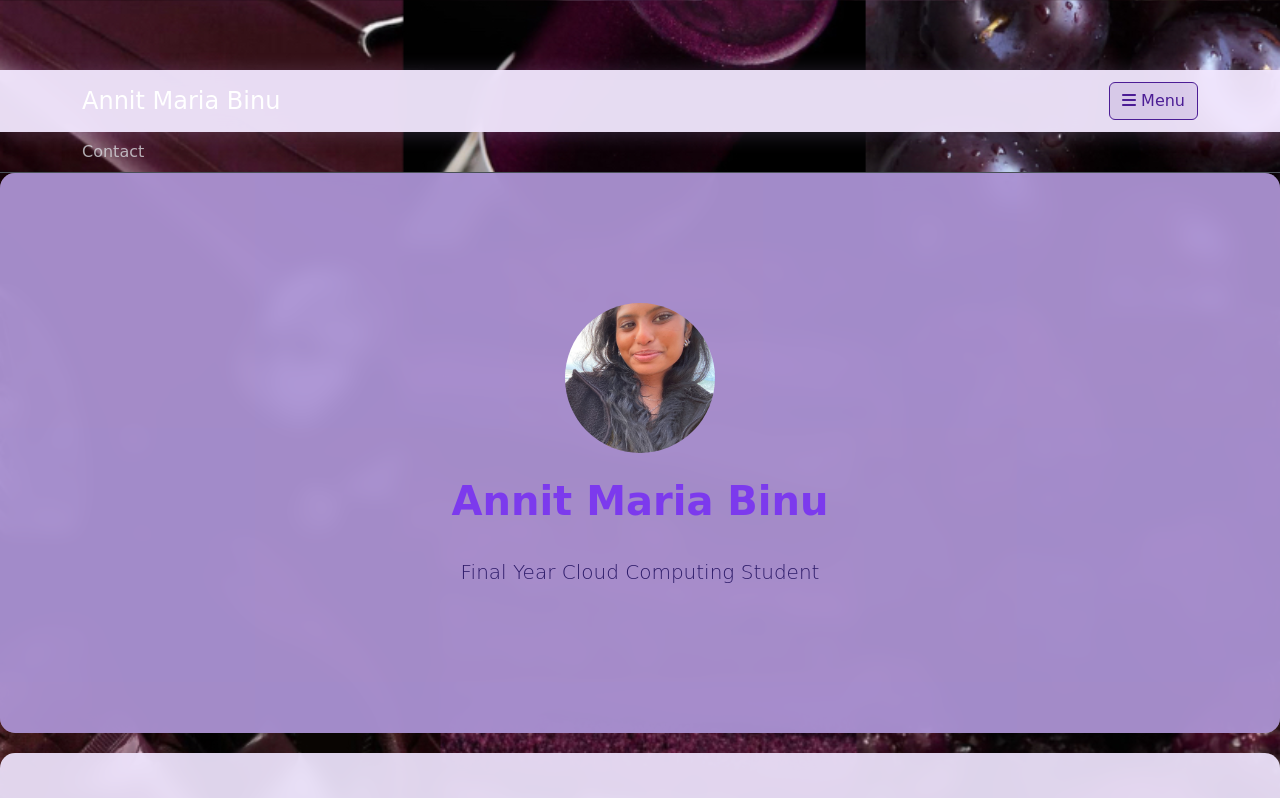
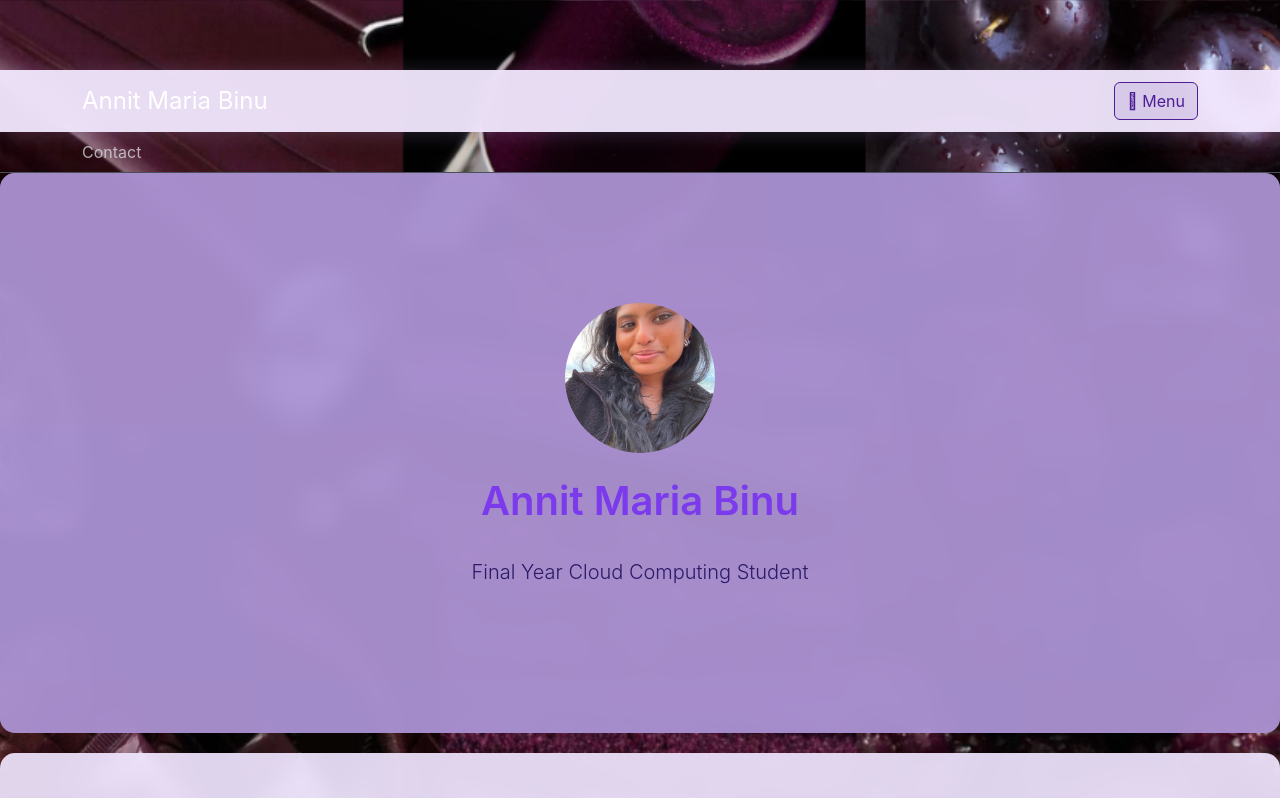
Before and after one commit to x00204724/Portfolio_CA2, a plain HTML site: page index.html in a window 1280 px wide. Shown: the top 798 px of the page. Drawn offline with nearby package versions, Linux system fonts and the light colour scheme.

Commit message:
Force system fonts on all devices

```diff
--- a/style.css
+++ b/style.css
@@ -2,8 +2,12 @@
 body {
     background: url('images/hero-bg2.jpg.jpeg') center/cover fixed;
     scroll-behavior: smooth;
-    font-family: 'Kalam', cursive, sans-serif;
+    font-family: -apple-system, BlinkMacSystemFont, 'Segoe UI', Roboto, 'Helvetica Neue', Arial, sans-serif;
     padding-top: 70px;
+}
+
+* {
+    font-family: -apple-system, BlinkMacSystemFont, 'Segoe UI', Roboto, 'Helvetica Neue', Arial, sans-serif !important;
 }
 
 h1, h2, h3, h4, h5, h6 {
@@ -60,7 +64,6 @@ h1, h2, h3, h4, h5, h6 {
 .navbar-brand {
     font-weight: normal;
     font-size: 1.5rem;
-    font-family: cursive;
     background: none !important;
     border: none !important;
     box-shadow: none !important;
@@ -191,7 +194,7 @@ footer, .text-center.py-3 {
     margin-top: 50px;
 }
 
-@import url('https://fonts.googleapis.com/css2?family=Kalam:wght@300;400;700&display=swap');
+
 
 /* responsive design for mobile */
 @media (max-width: 768px) {
```
